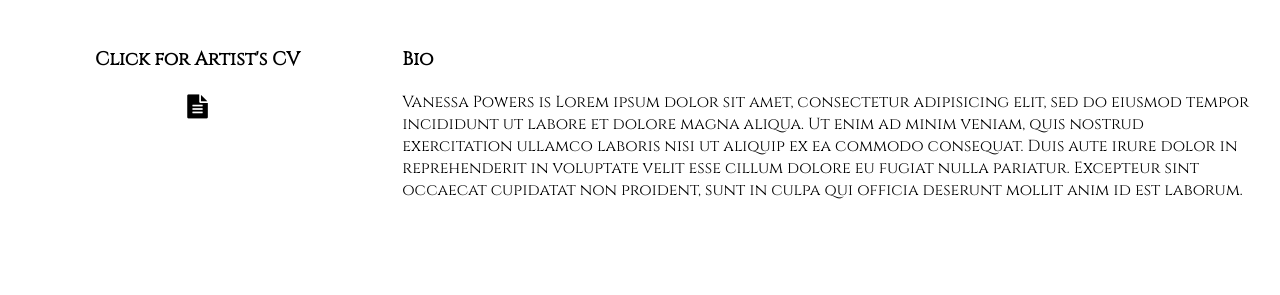
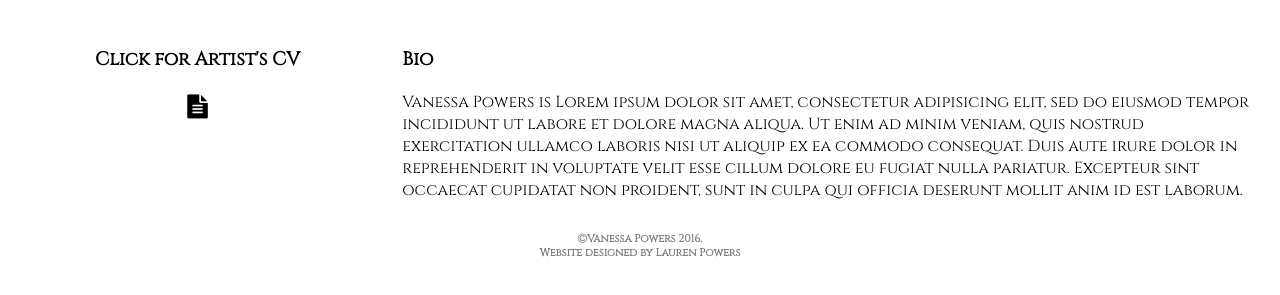
Before and after one commit to laurenpowers20/vanessapowers, a plain HTML site: page about.html in a window 1280 px wide. Shown: the part 279-574 px from the top of the page. Drawn offline with nearby package versions, Linux system fonts and the light colour scheme.

Commit message:
aligned coding

```diff
--- a/about.html
+++ b/about.html
@@ -33,14 +33,12 @@
 
             <div class="right-col">
                 <h3>Bio</h3>
-                        <p>Vanessa Powers is Lorem ipsum dolor sit amet, consectetur adipisicing elit, sed do eiusmod
-                        tempor incididunt ut labore et dolore magna aliqua. Ut enim ad minim veniam,
-                        quis nostrud exercitation ullamco laboris nisi ut aliquip ex ea commodo
-                        consequat. Duis aute irure dolor in reprehenderit in voluptate velit esse
-                        cillum dolore eu fugiat nulla pariatur. Excepteur sint occaecat cupidatat non
-                        proident, sunt in culpa qui officia deserunt mollit anim id est laborum.</p>
+                <p>Vanessa Powers is Lorem ipsum dolor sit amet, consectetur adipisicing elit, sed do eiusmod tempor incididunt ut labore et dolore magna aliqua. Ut enim ad minim veniam, quis nostrud exercitation ullamco laboris nisi ut aliquip ex ea commodo consequat. Duis aute irure dolor in reprehenderit in voluptate velit esse cillum dolore eu fugiat nulla pariatur. Excepteur sint occaecat cupidatat non proident, sunt in culpa qui officia deserunt mollit anim id est laborum.</p>
             </div>
 
+            <div class ="footer">
+                <h6><i class="fa fa-copyright"></i>Vanessa Powers 2016.<br> Website designed by Lauren Powers</h6>
+            </div>
 
 
               <script>
```
Also changed, not shown: index.html (+3 -6 lines). Lines whose indentation alone changed are shown as unchanged.
